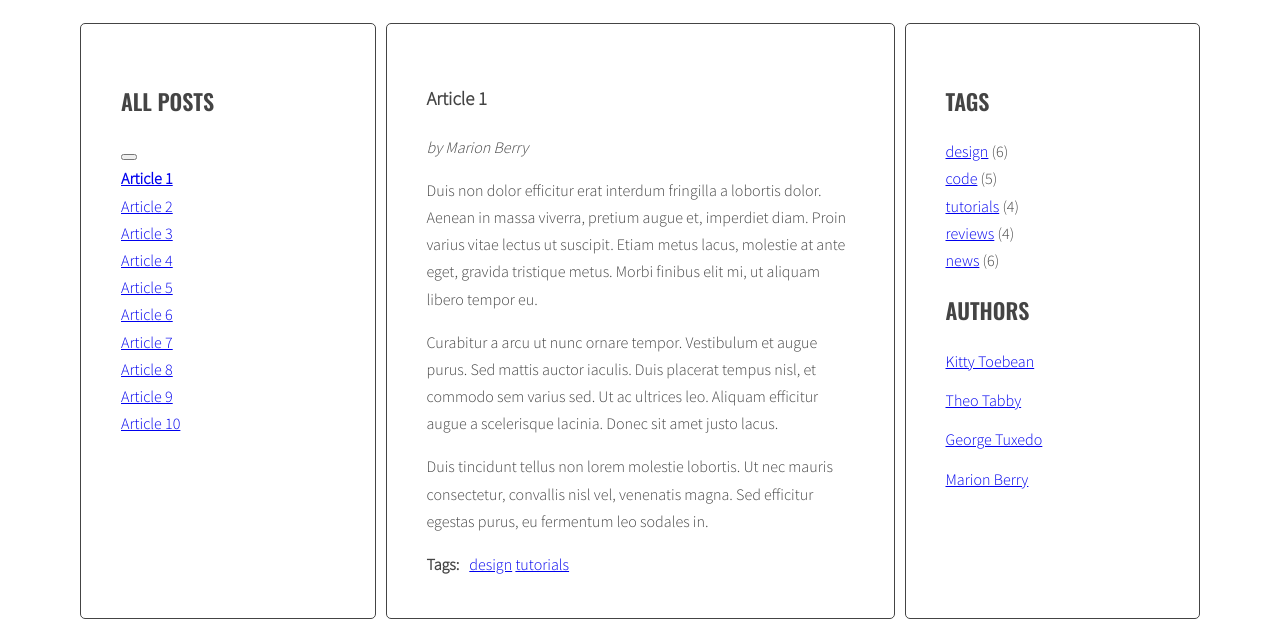
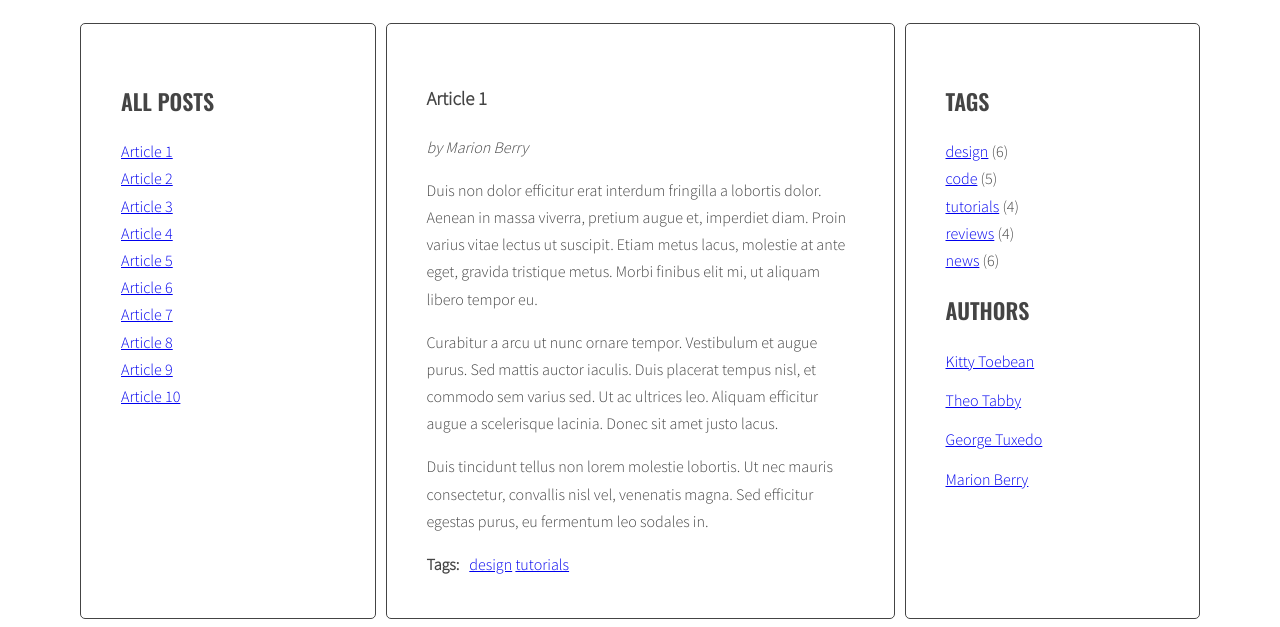
Before and after one commit to kraajaan/javascript-blog, a website: page index.html in a window 1280 px wide. Shown: the part 220-847 px from the top of the page. Drawn offline with nearby package versions, Linux system fonts and the light colour scheme.

Commit message:
Finished submodule 6_4 ==> selfmade

```diff
--- a/index.html
+++ b/index.html
@@ -12,18 +12,7 @@
       <main class="wrapper">
         <aside class="sidebar">
           <h2 class="section-title">All posts</h2>
-					<button id="test-button"></button>
           <ul class="list titles">
-            <li><a href="#article-1" class="active"><span>Article 1</span></a></li>
-            <li><a href="#article-2"><span>Article 2</span></a></li>
-            <li><a href="#article-3"><span>Article 3</span></a></li>
-            <li><a href="#article-4"><span>Article 4</span></a></li>
-            <li><a href="#article-5"><span>Article 5</span></a></li>
-            <li><a href="#article-6"><span>Article 6</span></a></li>
-            <li><a href="#article-7"><span>Article 7</span></a></li>
-            <li><a href="#article-8"><span>Article 8</span></a></li>
-            <li><a href="#article-9"><span>Article 9</span></a></li>
-            <li><a href="#article-10"><span>Article 10</span></a></li>
           </ul>
         </aside>
         <section class="posts">
--- a/js/script.js
+++ b/js/script.js
@@ -1,4 +1,7 @@
+{
   'use strict';
+
+
 
   const titleClickHandler = function(event){
     event.preventDefault();
@@ -27,18 +30,71 @@ const titleClickHandler = function(event){
 
     /* [DONE] get 'href' attribute from the clicked link */
     const hrefAttr = clickedElement.getAttribute("href");
-  console.log('hrefAttr: ', hrefAttr);
+    //console.log('hrefAttr: ', hrefAttr);
 
     /* [DONE] find the correct article using the selector (value of 'href' attribute) */
     const correctArticle = document.querySelector('article'+hrefAttr+'.post');
-  console.log('correctArticle: ', correctArticle);
+    //console.log('correctArticle: ', correctArticle);
 
     /* add class 'active' to the correct article */
     correctArticle.classList.add('active');
   }
+
+
+
+
+
+
+
+
+
+    const generateTitleLinks = function(){
+      /* delete link list in the left sidebar */
+
+      const ulSelector = document.querySelector('aside ul.titles');
+      function clearLinks(){
+      	ulSelector.innerHTML = '';
+      }
+
+      clearLinks();
+
+      const articles = document.querySelectorAll('article.post');
+      //console.log('articles: ', articles);
+      // [PYT?] let ulInnerHTML = ulSelector.innerHTML;
+      //console.log('ulInnerHTML: ', ulInnerHTML);
+
+      let addList = '';
+      for(let article of articles){
+
+        /* read an article id and write it to const */
+        const articleId = article.getAttribute("id");
+        //console.log('articleId: ', articleId);
+
+
+        /* find element's title and write it to const */
+        const articleTitle = document.querySelector('article#'+articleId+' h3.post-title').innerHTML;
+        //console.log('articleTitle: ', articleTitle);
+
+        /* generate HTML code and write to const */
+        const addLink = '<li><a href="#'+articleId+'"><span>'+articleTitle+'</span></a></li>';
+        //console.log('addLink: ', addLink);
+
+        /* insert the above HTML code to the left sidebar */
+        //addList = addList + addLink;
+        ulSelector.insertAdjacentHTML('beforeend', addLink);
+
+      }
+      //ulSelector.innerHTML = addList;
+
 
       const links = document.querySelectorAll('.titles a');
 
       for(let link of links){
         link.addEventListener('click', titleClickHandler);
       }
+    }
+
+    generateTitleLinks();
+
+
+}
--- a/sass/style.scss
+++ b/sass/style.scss
@@ -118,3 +118,9 @@ body {
     margin: 0 10px 0 0;
   }
 }
+
+/*
+ul.titles li a span {
+  text-transform: capitalize;
+}
+*/
```
Also changed, not shown: css/style.css, 1 other file. Lines whose indentation alone changed are shown as unchanged.
